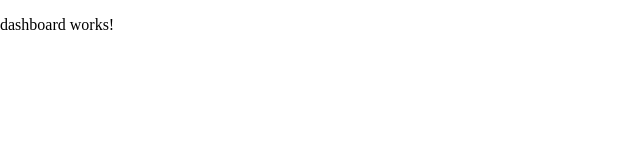
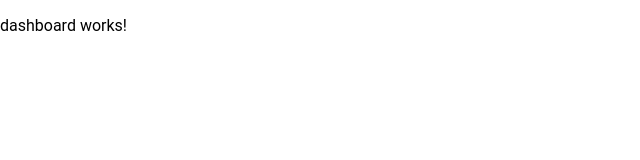
Before and after one commit to TolRiaz/ng-portfolio, an Angular app: page /dashboard in a window 1280 px wide. Shown: the top 160 px of the page, without its empty margins (0-640 px from the left). Built offline with nearby package versions, Linux system fonts and the light colour scheme.

Commit message:
edit font-familly

```diff
--- a/src/styles.scss
+++ b/src/styles.scss
@@ -4,4 +4,5 @@
 
 body {
     margin: 0;
+    font-family: $type-1;
 }
```
